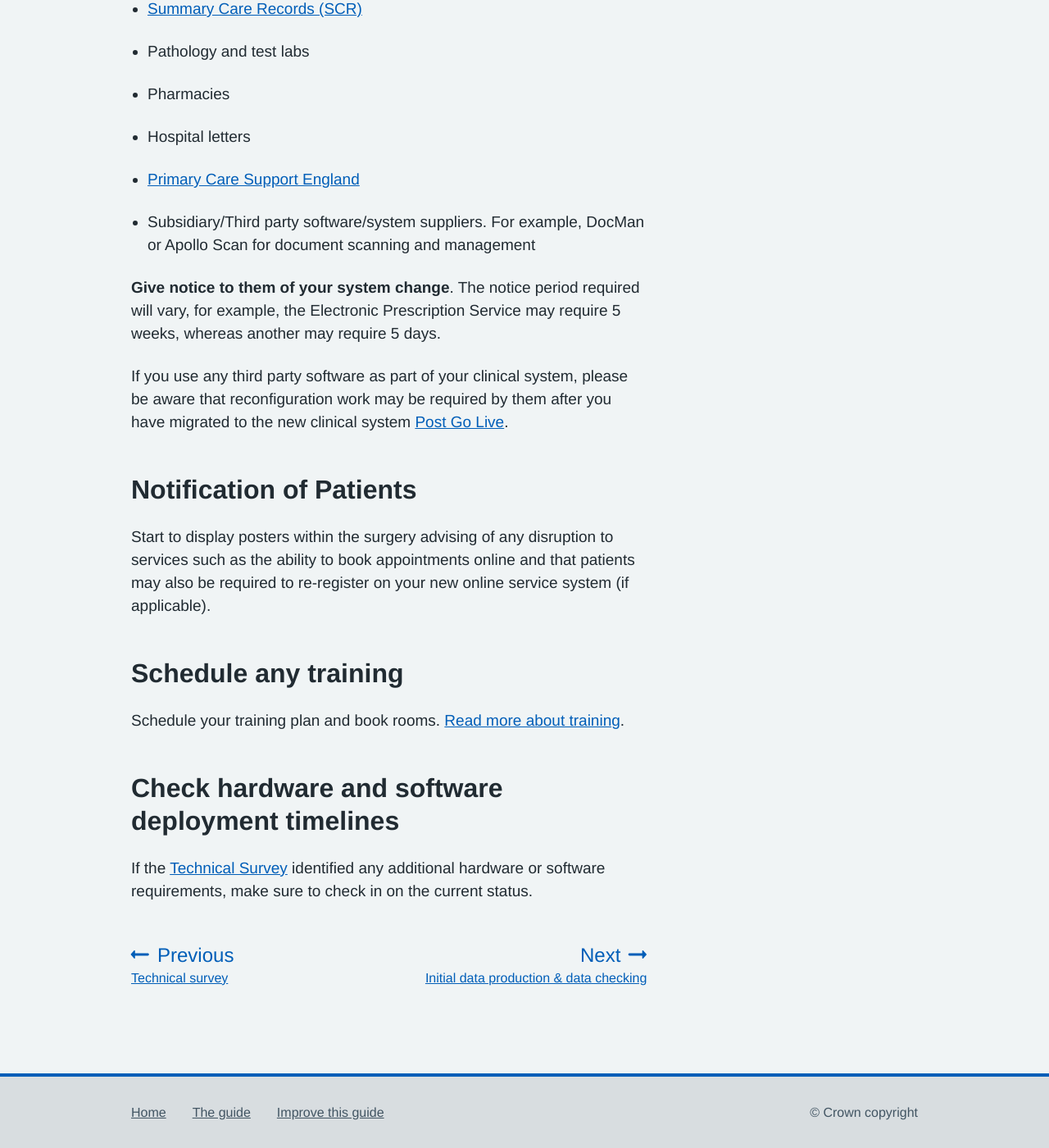
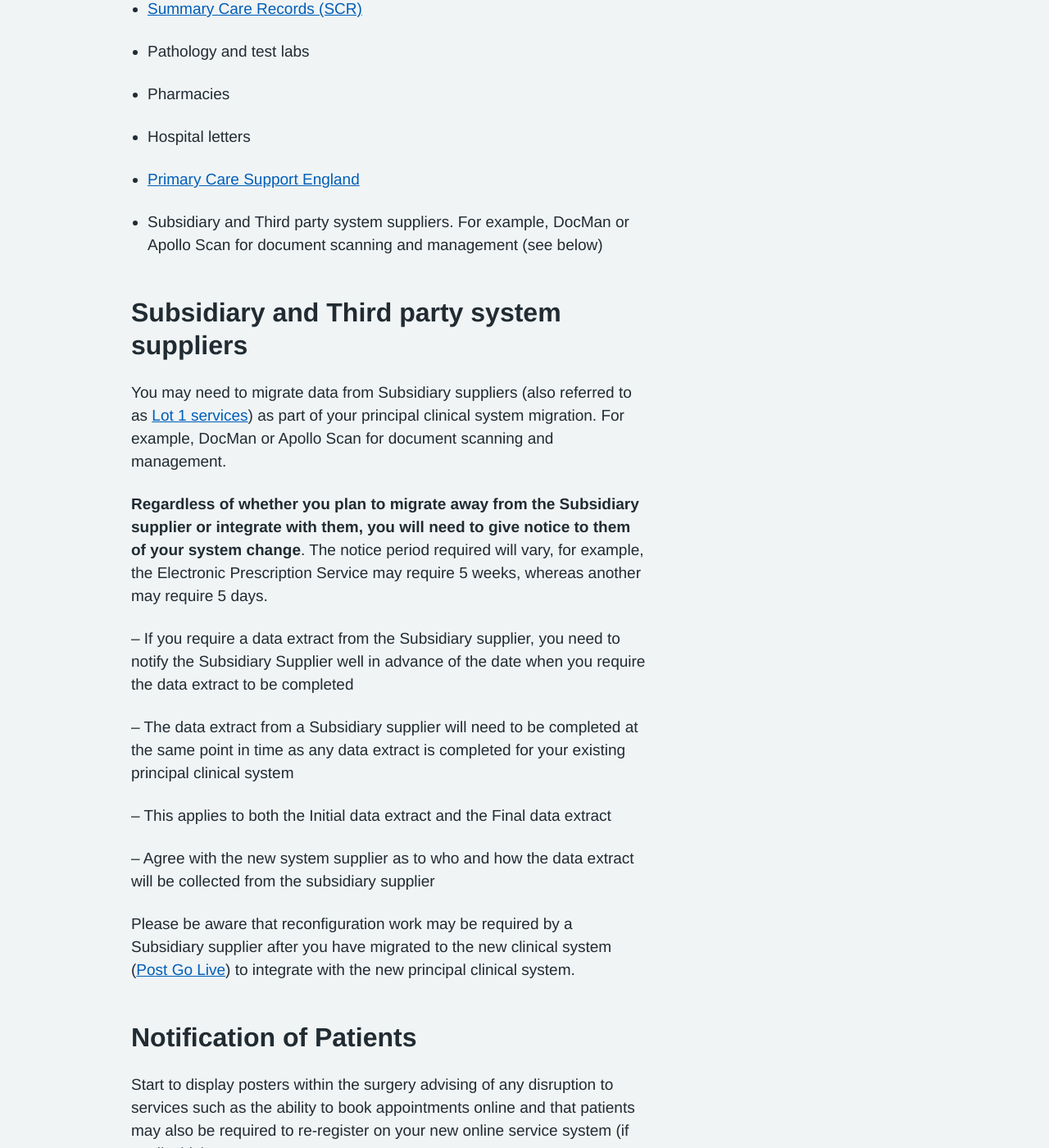
Before and after one commit to nhsconnect/prm-practice-migration, a Jekyll site: the page built from guide/03-pre-migration-planning.md, in a window 1280 px wide and 1400 px high, scrolled down 2899 px. Shown: the whole window at 82% size. Built offline with Jekyll 4.4.1, drawn with Linux system fonts in a browser that asks for light colours; some web fonts are replaced.

Commit message:
[PT] Moving Subsidiary systems content to earlier and expanding advice (Pre-migration tasks) - Feedback from Tina

```diff
--- a/guide/03-pre-migration-planning.md
+++ b/guide/03-pre-migration-planning.md
@@ -83,11 +83,26 @@ Refer back to the list created at the Kick-off of all the supporting/connecting
 * [Primary Care Support England](https://pcse.england.nhs.uk/)
 
 
-* Subsidiary/Third party software/system suppliers. For example, DocMan or Apollo Scan for document scanning and management
+* Subsidiary and Third party system suppliers. For example, DocMan or Apollo Scan for document scanning and management (see below)
 
-__Give notice to them of your system change__. The notice period required will vary, for example, the Electronic Prescription Service may require 5 weeks, whereas another may require 5 days.
 
-If you use any third party software as part of your clinical system, please be aware that reconfiguration work may be required by them after you have migrated to the new clinical system [Post Go Live](post-go-live).
+
+
+## Subsidiary and Third party system suppliers {#subsidiary-suppliers}
+
+You may need to migrate data from Subsidiary suppliers (also referred to as [Lot 1 services](https://digital.nhs.uk/services/gp-systems-of-choice/gpsoc-services#lot-1-gp-principal-clinical-systems-and-subsidiary-modules)) as part of your principal clinical system migration. For example, DocMan or Apollo Scan for document scanning and management.
+
+__Regardless of whether you plan to migrate away from the Subsidiary supplier or integrate with them, you will need to give notice to them of your system change__. The notice period required will vary, for example, the Electronic Prescription Service may require 5 weeks, whereas another may require 5 days.
+
+   -- If you require a data extract from the Subsidiary supplier, you need to notify the Subsidiary Supplier well in advance of the date when you require the data extract to be completed
+
+   -- The data extract from a Subsidiary supplier will need to be completed at the same point in time as any data extract is completed for your existing principal clinical system
+
+   -- This applies to both the Initial data extract and the Final data extract
+
+   -- Agree with the new system supplier as to who and how the data extract will be collected from the subsidiary supplier
+
+Please be aware that reconfiguration work may be required by a Subsidiary supplier after you have migrated to the new clinical system ([Post Go Live](post-go-live)) to integrate with the new principal clinical system.
 
 
 ## Notification of Patients
```
Also changed, not shown: guide/01-kick-off.md (+1 -1 lines), guide/05-planning-for-cut-over.md (+1 -7 lines).
